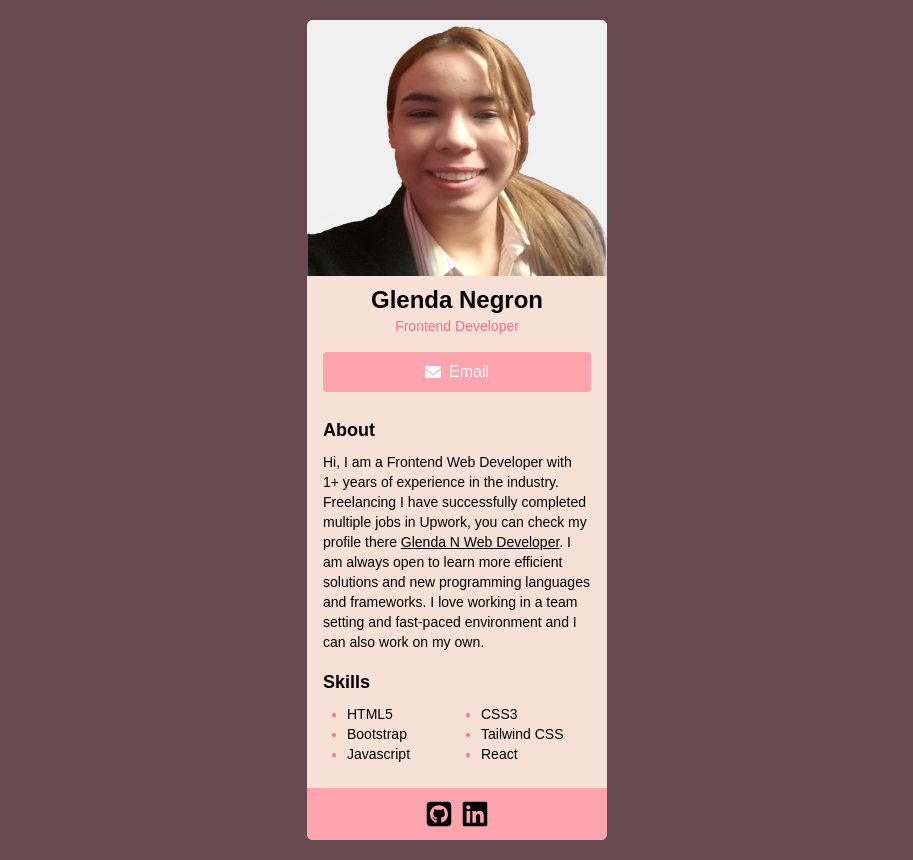
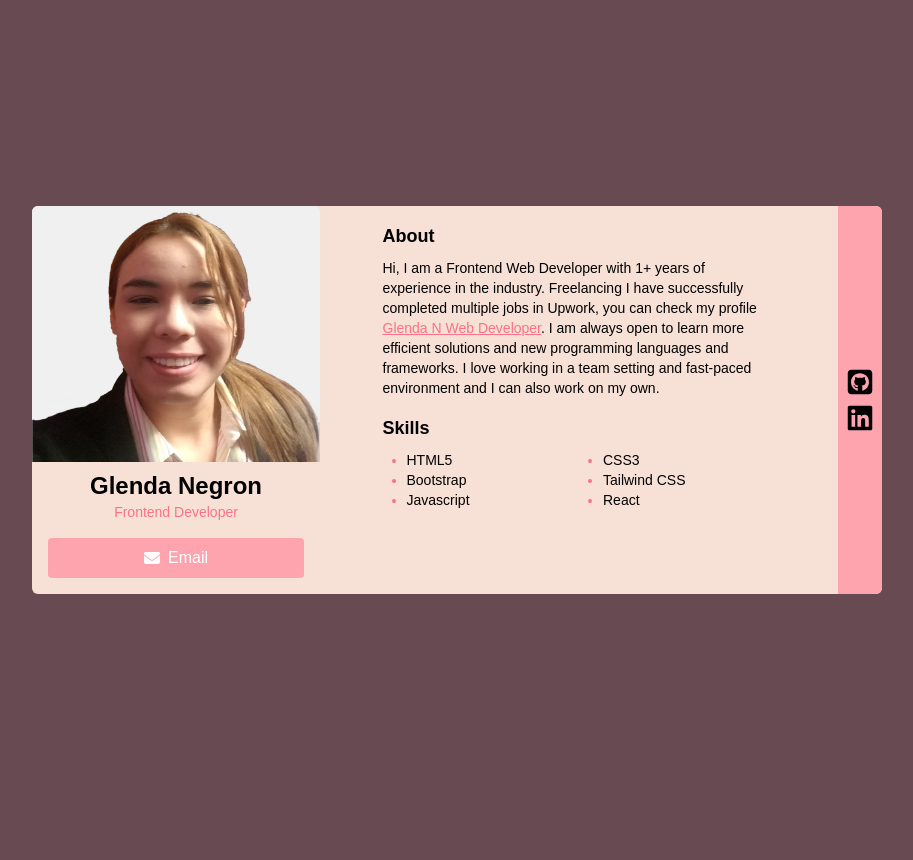
Before and after one commit to naglenda31/digital-business-card, a React (Create React App) app: page / in a window 1280 px wide. Shown: the whole page, without its empty margins (183-1096 px from the left). After the commit the page ends 800 px from the top, so only its background shows below. Built offline with nearby package versions, Linux system fonts and the light colour scheme.

Commit message:
updated layout for medium breakpoint and above

```diff
--- a/src/App.css
+++ b/src/App.css
@@ -1,7 +1,24 @@
 .card{
     width: 300px;
+    max-width: 850px;
     background: #F7E1D7;
 }
+
+@media screen and (min-width: 768px) {
+    .card{
+        @apply w-11/12 flex-row justify-between;
+    }
+    .card-header{
+        @apply w-72 pb-4;
+    }
+    .card-body{
+        @apply w-2/4 p-4;
+    }
+    .card-footer{
+        @apply flex-col px-2 rounded-none rounded-tr-md rounded-br-md;
+    }
+}
+
 
 .btn{
     @apply text-white bg-rose-300 flex gap-2 items-center justify-center py-2 px-4 rounded mx-4;
--- a/src/App.js
+++ b/src/App.js
@@ -5,7 +5,7 @@ import CardFooter from './components/CardFooter';
 
 function App() {
   return (
-    <div className='card flex flex-col rounded-md gap-6'>
+    <div className="card flex flex-col rounded-md gap-6">
       <CardHeader />
       <CardBody />
       <CardFooter />
--- a/src/components/CardBody.js
+++ b/src/components/CardBody.js
@@ -2,10 +2,10 @@
 
 const CardBody = () => {
     return (
-        <div className="flex flex-col gap-4 px-4">
+        <div className="card-body flex flex-col gap-4 px-4">
             <div className="card-body-section">
                 <h3 className="section-title">About</h3>
-                <p className="text-sm">Hi, I am a Frontend Web Developer with 1+ years of experience in the industry. Freelancing I have successfully completed multiple jobs in Upwork, you can check my profile there <a href="https://www.upwork.com/freelancers/~013734e5927d51861d" className="underline hover:text-rose-400">Glenda N Web Developer</a>. I am always open to learn more efficient solutions and new programming languages and frameworks. I love working in a team setting and fast-paced environment and I can also work on my own.</p>
+                <p className="text-sm">Hi, I am a Frontend Web Developer with 1+ years of experience in the industry. Freelancing I have successfully completed multiple jobs in Upwork, you can check my profile <a href="https://www.upwork.com/freelancers/~013734e5927d51861d" className="underline text-rose-400 hover:text-white">Glenda N Web Developer</a>. I am always open to learn more efficient solutions and new programming languages and frameworks. I love working in a team setting and fast-paced environment and I can also work on my own.</p>
             </div>
             <div className="card-body-section">
                 <h3 className="section-title">Skills</h3>
--- a/src/components/CardFooter.js
+++ b/src/components/CardFooter.js
@@ -4,7 +4,7 @@ import { FontAwesomeIcon } from '@fortawesome/react-fontawesome';
 
 const CardFooter = () => {
     return (
-        <div className="bg-rose-300 py-3 flex gap-2 justify-center items-center rounded-b-md">
+        <div className="card-footer bg-rose-300 py-3 flex gap-2 justify-center items-center rounded-b-md">
             <a href="https://github.com/naglenda31/" className="footer-icon">
                 <FontAwesomeIcon icon={faGithubSquare} className="footer-icon"/>
             </a>
--- a/src/components/CardHeader.js
+++ b/src/components/CardHeader.js
@@ -5,9 +5,9 @@ import { faEnvelope } from '@fortawesome/free-solid-svg-icons';
 
 const CardHeader = () => {
     return (
-        <div className="flex flex-col gap-2 text-center">
+        <div className="card-header flex flex-col gap-2 text-center">
             <img src={profilePicture} alt="profile" className="w-full h-64 rounded-t-md" />
-            <div className="flex flex-col px-6">
+            <div className="flex flex-col px-6 xl:px-0">
                 <h1 className="text-2xl font-semibold">Glenda Negron</h1>
                 <h2 className="text-sm text-rose-400">Frontend Developer</h2>
             </div>
```
